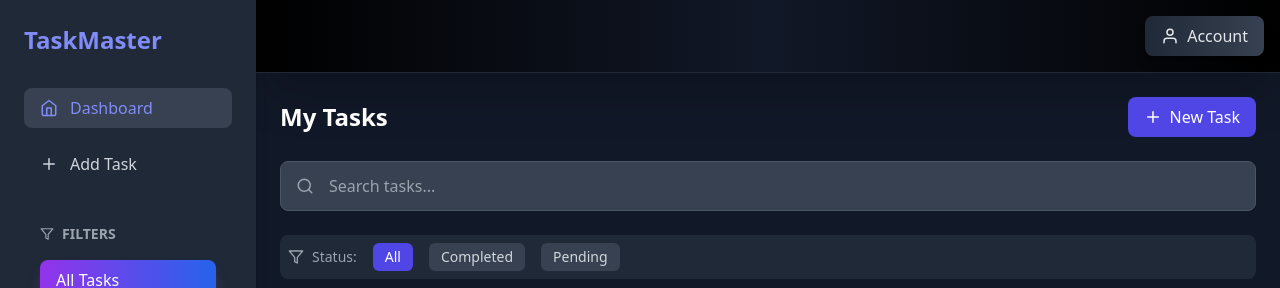
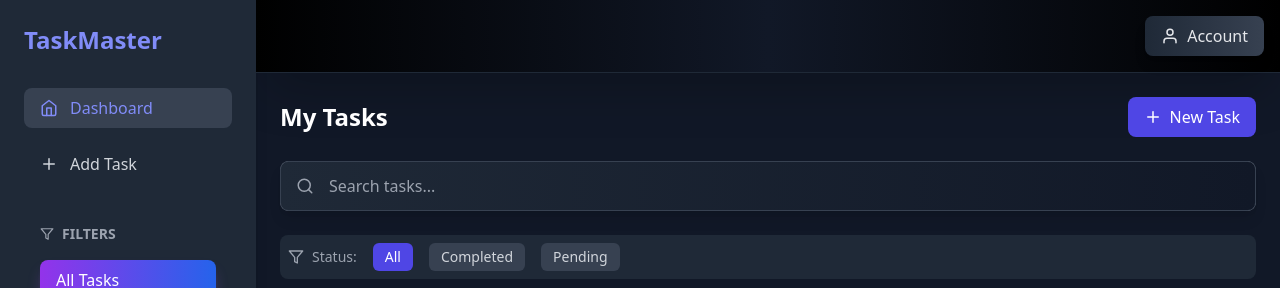
Before and after one commit to sayyedrabeeh/T_o_D_o-task-manager-, a React (Vite) app in the folder my-react-app/: page / in a window 1280 px wide. Shown: the top 288 px of the page. Built offline with nearby package versions, Linux system fonts and the light colour scheme; no server answers.

Commit message:
changing ui theame of serchbar

```diff
--- a/my-react-app/src/components/SearchBar.jsx
+++ b/my-react-app/src/components/SearchBar.jsx
@@ -49,9 +49,8 @@ const SearchBar = ({ setResults }) => {
         value={searchTerm}
         onChange={(e) => setSearchTerm(e.target.value)}
         placeholder="Search tasks..."
-         className="w-full pl-12 pr-4 py-3 bg-gray-700 border border-gray-600 rounded-lg shadow-sm focus:outline-none focus:ring-2 focus:ring-indigo-500 text-gray-200 placeholder:text-gray-400"
+        className="w-full pl-12 pr-4 py-3 bg-gradient-to-r from-gray-800 to-gray-900 border border-gray-700 rounded-lg shadow-lg focus:outline-none focus:ring-2 focus:ring-purple-500 focus:border-transparent text-gray-200 placeholder:text-gray-400 transition-all duration-300"
       />
-
     </div>
   );
 };
```
Lines whose indentation alone changed are shown as unchanged.
